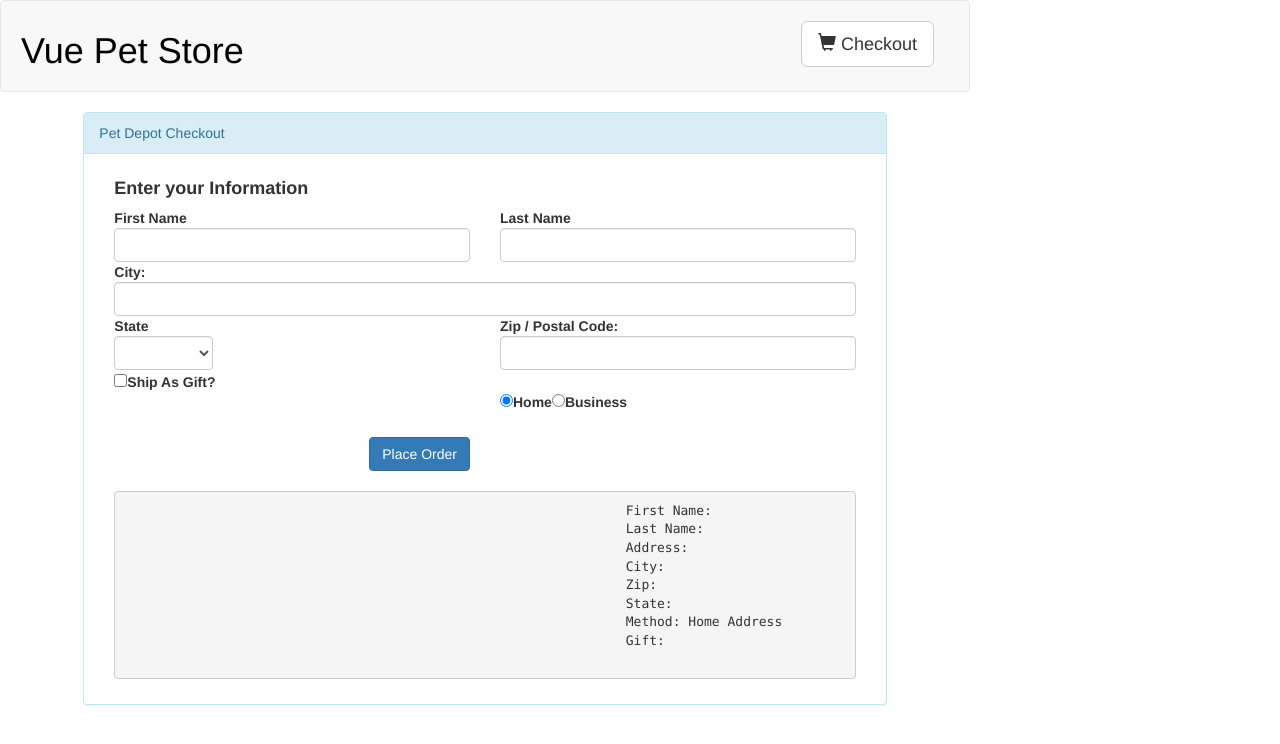
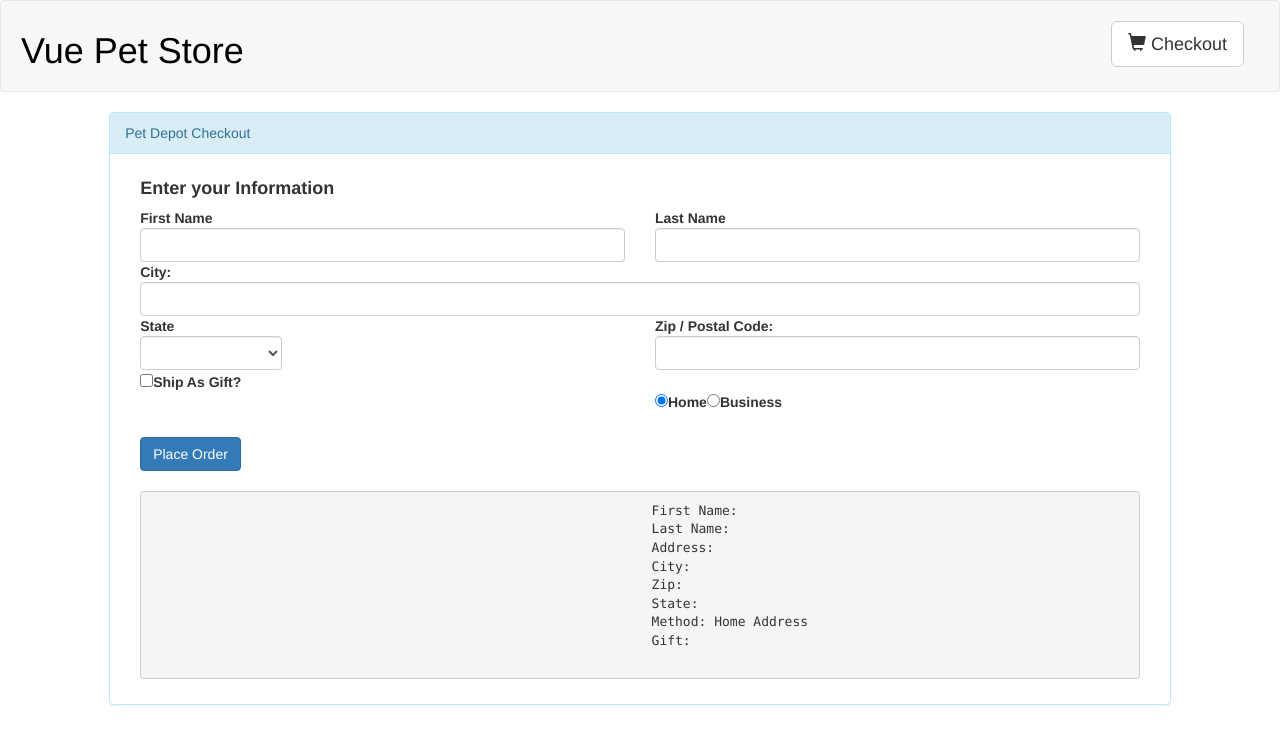
Before and after one commit to AnatoliiMikhov/petstore-vue, a Vue app: page /form in a window 1280 px wide. Shown: the top 744 px of the page. Built offline with nearby package versions, Linux system fonts and the light colour scheme.

Commit message:
app.css fix styles

```diff
--- a/src/assets/css/app.css
+++ b/src/assets/css/app.css
@@ -1,9 +1,5 @@
 header h1 {
   padding: 10px 20px;
-}
-
-body {
-  max-width: 970px !important;
 }
 
 .cart {
@@ -20,7 +16,6 @@ body {
 
 .submit {
   margin-top: 20px;
-  float: right;
 }
 
 .pagecheckout {
```
